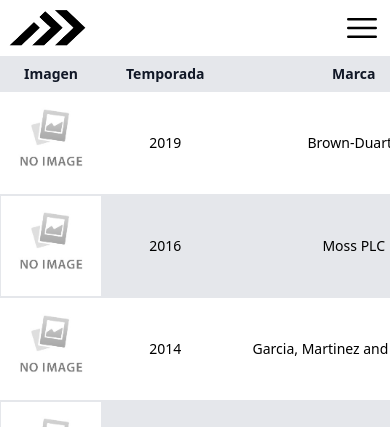
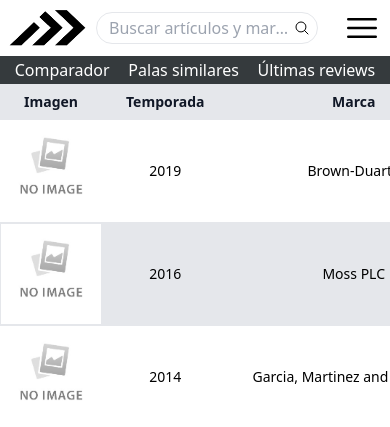
Before and after one commit to aritzjl/PadelChiquito, a Django app: page / in a window 390 px wide. Shown: the top 427 px of the page. Run offline with Django 4.2, Linux system fonts and the light colour scheme; data comes from the database, SQL or seed files in the repository.

Commit message:
He añadido la barra de navegación.

```diff
--- a/apps/comparador/templates/comparador_pala.html
+++ b/apps/comparador/templates/comparador_pala.html
@@ -9,11 +9,26 @@
 </head>
 
 <body class="h-screen">
-	<header class="w-full flex bg-white p-2 gap-2">
+	<header class="w-full flex bg-white p-2 gap-2 md:gap-24">
 		<div class="h-10 w-18 min-w-max">
 			<img src="../../../static/img/Logo.png" alt="Logo" class="w-full h-full">
 		</div>
-		<nav class="flex items-center flex-auto justify-end">
+		<nav class="flex items-center flex-auto justify-between gap-6">
+			<form action="" class="flex flex-1">
+				<div class="relative w-full">
+					<input type="search" id="searchBar" name="searchBar" class="w-full h-8 p-3 border rounded-full" placeholder="Buscar artículos y marcas">
+					<svg class="w-4 h-4 absolute right-2 top-2" xmlns="http://www.w3.org/2000/svg" fill="none" viewBox="0 0 24 24" stroke-width="1.5" stroke="currentColor">
+						<path stroke-linecap="round" stroke-linejoin="round" d="M21 21l-5.197-5.197m0 0A7.5 7.5 0 105.196 5.196a7.5 7.5 0 0010.607 10.607z" />
+					</svg>
+				</div>
+			</form>
+			<div id="headerList" class="w-full md:w-auto flex flex-1 bg-[rgb(53,58,61)] md:bg-inherit" role="navigation">
+				<ul class="w-full py-0.5 flex justify-evenly md:justify-normal gap-x-1 md:gap-x-4 whitespace-nowrap font-medium text-white md:text-inherit">
+					<li><a href="#">Comparador</a></li>
+					<li><a href="#">Palas similares</a></li>
+					<li><a href="#">Últimas reviews</a></li>
+				</ul>
+			</div>
 			<div id="hamburgerMenu" class="md:hidden w-10 h-10">
 				<svg xmlns="http://www.w3.org/2000/svg" fill="none" viewBox="0 0 24 24" stroke-width="1.5" stroke="currentColor">
 					<path stroke-linecap="round" stroke-linejoin="round" d="M3.75 6.75h16.5M3.75 12h16.5m-16.5 5.25h16.5" />
--- a/static/css/input.css
+++ b/static/css/input.css
@@ -26,3 +26,7 @@ select {
 input[type='range'] {
   @apply accent-[#D1FF4F];
 }
+
+input[type='search'] {
+  @apply placeholder-shown:truncate;
+}
--- a/static/css/output.css
+++ b/static/css/output.css
@@ -675,6 +675,14 @@ video {
   inset-inline-end: 0.25rem;
 }
 
+.right-2 {
+  right: 0.5rem;
+}
+
+.top-2 {
+  top: 0.5rem;
+}
+
 .isolate {
   isolation: isolate;
 }
@@ -861,36 +869,28 @@ video {
   display: none;
 }
 
+.h-10 {
+  height: 2.5rem;
+}
+
+.h-4 {
+  height: 1rem;
+}
+
 .h-8 {
   height: 2rem;
 }
 
+.h-full {
+  height: 100%;
+}
+
 .h-screen {
   height: 100vh;
 }
 
-.h-full {
-  height: 100%;
-}
-
-.h-4 {
-  height: 1rem;
-}
-
-.h-6 {
-  height: 1.5rem;
-}
-
-.h-\[10\%\] {
-  height: 10%;
-}
-
-.h-10 {
-  height: 2.5rem;
-}
-
-.h-12 {
-  height: 3rem;
+.w-10 {
+  width: 2.5rem;
 }
 
 .w-20 {
@@ -901,63 +901,16 @@ video {
   width: 8rem;
 }
 
+.w-4 {
+  width: 1rem;
+}
+
 .w-40 {
   width: 10rem;
 }
 
-.w-8 {
-  width: 2rem;
-}
-
 .w-full {
   width: 100%;
-}
-
-.w-4 {
-  width: 1rem;
-}
-
-.w-6 {
-  width: 1.5rem;
-}
-
-.w-\[10\%\] {
-  width: 10%;
-}
-
-.w-10 {
-  width: 2.5rem;
-}
-
-.w-12 {
-  width: 3rem;
-}
-
-.w-14 {
-  width: 3.5rem;
-}
-
-.w-fit {
-  width: -moz-fit-content;
-  width: fit-content;
-}
-
-.w-16 {
-  width: 4rem;
-}
-
-.min-w-fit {
-  min-width: -moz-fit-content;
-  min-width: fit-content;
-}
-
-.min-w-full {
-  min-width: 100%;
-}
-
-.min-w-min {
-  min-width: -moz-min-content;
-  min-width: min-content;
 }
 
 .min-w-max {
@@ -1493,6 +1446,20 @@ video {
   gap: 0.5rem;
 }
 
+.gap-6 {
+  gap: 1.5rem;
+}
+
+.gap-x-2 {
+  -moz-column-gap: 0.5rem;
+       column-gap: 0.5rem;
+}
+
+.gap-x-1 {
+  -moz-column-gap: 0.25rem;
+       column-gap: 0.25rem;
+}
+
 .space-x-2 > :not([hidden]) ~ :not([hidden]) {
   --tw-space-x-reverse: 0;
   margin-right: calc(0.5rem * var(--tw-space-x-reverse));
@@ -1793,6 +1760,10 @@ video {
   border-radius: 0.25rem;
 }
 
+.rounded-full {
+  border-radius: 9999px;
+}
+
 .rounded-sm {
   border-radius: 0.125rem;
 }
@@ -2108,6 +2055,10 @@ video {
   padding: 0.5rem;
 }
 
+.p-3 {
+  padding: 0.75rem;
+}
+
 .px-6 {
   padding-left: 1.5rem;
   padding-right: 1.5rem;
@@ -2118,6 +2069,21 @@ video {
   padding-bottom: 0.5rem;
 }
 
+.py-1 {
+  padding-top: 0.25rem;
+  padding-bottom: 0.25rem;
+}
+
+.py-0 {
+  padding-top: 0px;
+  padding-bottom: 0px;
+}
+
+.py-0\.5 {
+  padding-top: 0.125rem;
+  padding-bottom: 0.125rem;
+}
+
 .pl-1 {
   padding-left: 0.25rem;
 }
@@ -2281,6 +2247,26 @@ video {
 .text-gray-900 {
   --tw-text-opacity: 1;
   color: rgb(17 24 39 / var(--tw-text-opacity));
+}
+
+.text-white {
+  --tw-text-opacity: 1;
+  color: rgb(255 255 255 / var(--tw-text-opacity));
+}
+
+.text-gray-50 {
+  --tw-text-opacity: 1;
+  color: rgb(249 250 251 / var(--tw-text-opacity));
+}
+
+.text-gray-100 {
+  --tw-text-opacity: 1;
+  color: rgb(243 244 246 / var(--tw-text-opacity));
+}
+
+.text-gray-200 {
+  --tw-text-opacity: 1;
+  color: rgb(229 231 235 / var(--tw-text-opacity));
 }
 
 .underline {
@@ -2645,6 +2625,18 @@ input[type='range'] {
   accent-color: #D1FF4F;
 }
 
+input[type='search']:-moz-placeholder-shown {
+  overflow: hidden;
+  text-overflow: ellipsis;
+  white-space: nowrap;
+}
+
+input[type='search']:placeholder-shown {
+  overflow: hidden;
+  text-overflow: ellipsis;
+  white-space: nowrap;
+}
+
 @media (min-width: 640px) {
   .sm\:container {
     width: 100%;
```
Also changed, not shown: other parts of static/css/output.css (+33 -34 lines), static/js/comparadorPalas.js (+54 -7 lines).
